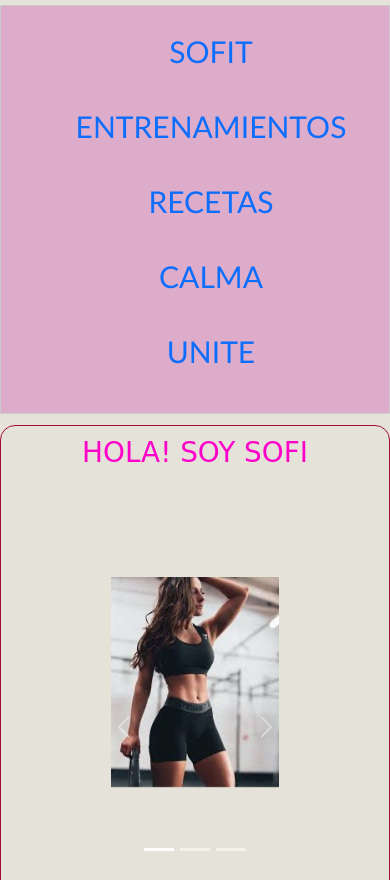
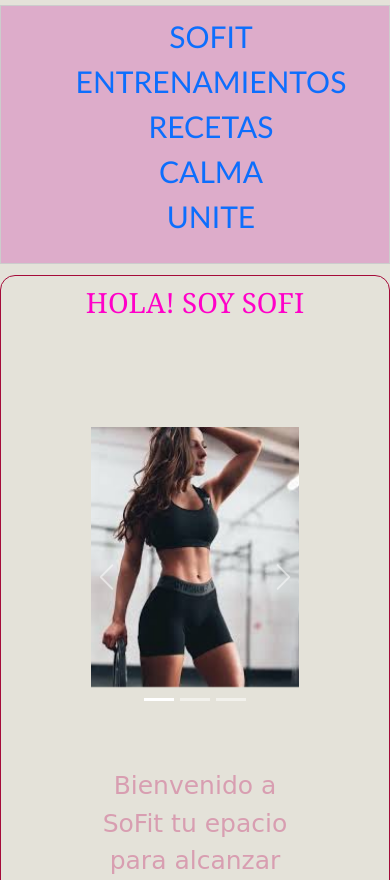
Before and after one commit to Giuli056/sofit, a website: page index.html in a window 390 px wide. Shown: the top 880 px of the page. Drawn offline with nearby package versions, Linux system fonts and the light colour scheme.

Commit message:
esto es una actualizaccion

```diff
--- a/css/style.css
+++ b/css/backup.css
@@ -21,6 +21,7 @@ body.centrar {
 
 .tituloPresentacion {
    color: rgb(255, 0, 200);
+   font-family: Georgia, 'Times New Roman', Times, serif;
 
 }
 
--- a/index.html
+++ b/index.html
@@ -12,7 +12,7 @@
     <link rel="stylesheet" href="	https://cdn.jsdelivr.net/npm/bootstrap@5.3.3/dist/css/bootstrap.min.css">
 
     <!-- css-->
-    <link rel="stylesheet" href="./css/style.css">
+    <link rel="stylesheet" href="./css/estilo.css">
 
 
 </head>
--- /dev/null
+++ b/scss/estilo.scss
@@ -0,0 +1,184 @@
+/*variables*/
+
+$fondo: #302e2fdc;
+
+/*mixin*/
+@mixin flexi ($direccion, $contenido, $item){
+    display: flex;
+    flex-direction: $direccion;
+    justify-content: $contenido;
+    align-items: $item;
+}
+
+
+
+body {
+    background-color: $fondo;
+    font-family: cursive;
+}
+
+body.centrar {
+    text-align: center;
+}
+
+
+header {
+    z-index: 100;
+    position: sticky;
+    top: 5px;
+}
+
+nav {
+display: block;
+padding: 0.5rem;
+font-size: 16px;
+    background-color: #ddacca;
+    width: 100%;
+    margin-top: 0;
+    margin-bottom: 1rem;
+    border: 1px solid #ccc;
+    font-family: 'Gill Sans', 'Gill Sans MT', Calibri, 'Trebuchet MS', sans-serif;
+
+
+}
+
+ul li {
+    justify-content: center;
+    display: inline;
+
+
+}
+
+/*anidacion*/
+ul {
+    list-style: none;
+
+    li a {
+        text-decoration: none;
+        font-size: 30px;
+        margin: 15px;
+    }
+}
+
+
+
+
+.carousel-inner {
+    width: 400px;
+    height: 300px;
+}
+
+.tituloPresentacion {
+    color: rgb(255, 0, 200);
+    font-family: Georgia, 'Times New Roman', Times, serif;
+}
+
+h1 {
+    color: #c92088;
+}
+
+h2 {
+    color: #e26ab4;
+}
+
+h3 {
+    color: #e280bd;
+}
+
+h4 {
+    color: #e280bd;
+}
+
+p {
+    color: #d89eb1;
+    text-align: center;
+    font-size: 25px;
+}
+
+
+section {
+    border: 1px solid #a50b39;
+    padding: 10px;
+    border-radius: 15px;
+}
+
+ol {
+    list-style-position: inside;
+}
+
+/*mixin*/
+.contenedor {
+    @include flexi(row, center ,center);
+
+    padding: 40px;
+
+}
+
+.caja {
+    margin: 20px;
+}
+
+fieldset {
+    border-radius: 15px;
+}
+
+form {
+    color: #e26ab4;
+}
+
+.dejanosTusDatos {
+    font-size: 24px;
+}
+
+.wp {
+    position: fixed;
+    bottom: 15px;
+    right: 90px;
+}
+
+/* pantalla movil */
+@media screen and (max-width: 768px) {
+
+    header {
+        position: relative;
+    }
+
+    body {
+        background-color: rgb(228, 226, 217);
+        max-width: 100%;
+        ;
+    }
+
+    /*mixin*/
+    ul li {
+        @include flexi(row, center ,center);
+        display: list-item;
+    }
+
+    .contenedor {
+        max-width: 100%;
+        flex-direction: column;
+    }
+
+    .caja {
+        max-width: 100%;
+    }
+
+    /*mixin*/
+    #carouselExampleIndicators {
+        @include flexi(row, center ,center);
+        max-width: 100%;
+    }
+
+    .wp {
+        position: relative;
+        bottom: 0;
+        right: 0;
+
+    }
+
+    .navegador {
+        display: inline-block;
+    }
+
+}
```
Also changed, not shown: package.json (added, +25 -0 lines), pages/calma.html (+2 -1 lines), pages/entrenamiento.html (+2 -1 lines), pages/recetas.html (+3 -1 lines), pages/unite.html (+2 -1 lines), css/estilo.css (added), 1 other file.
